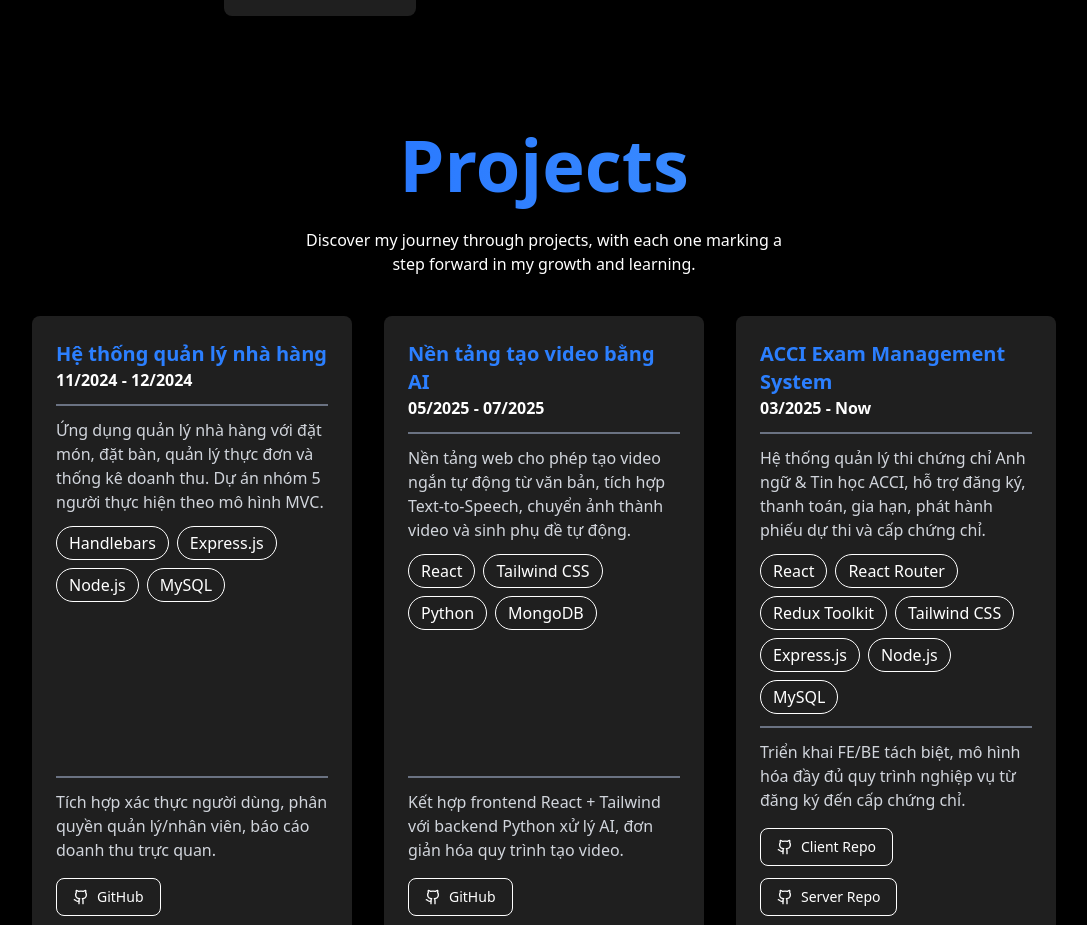
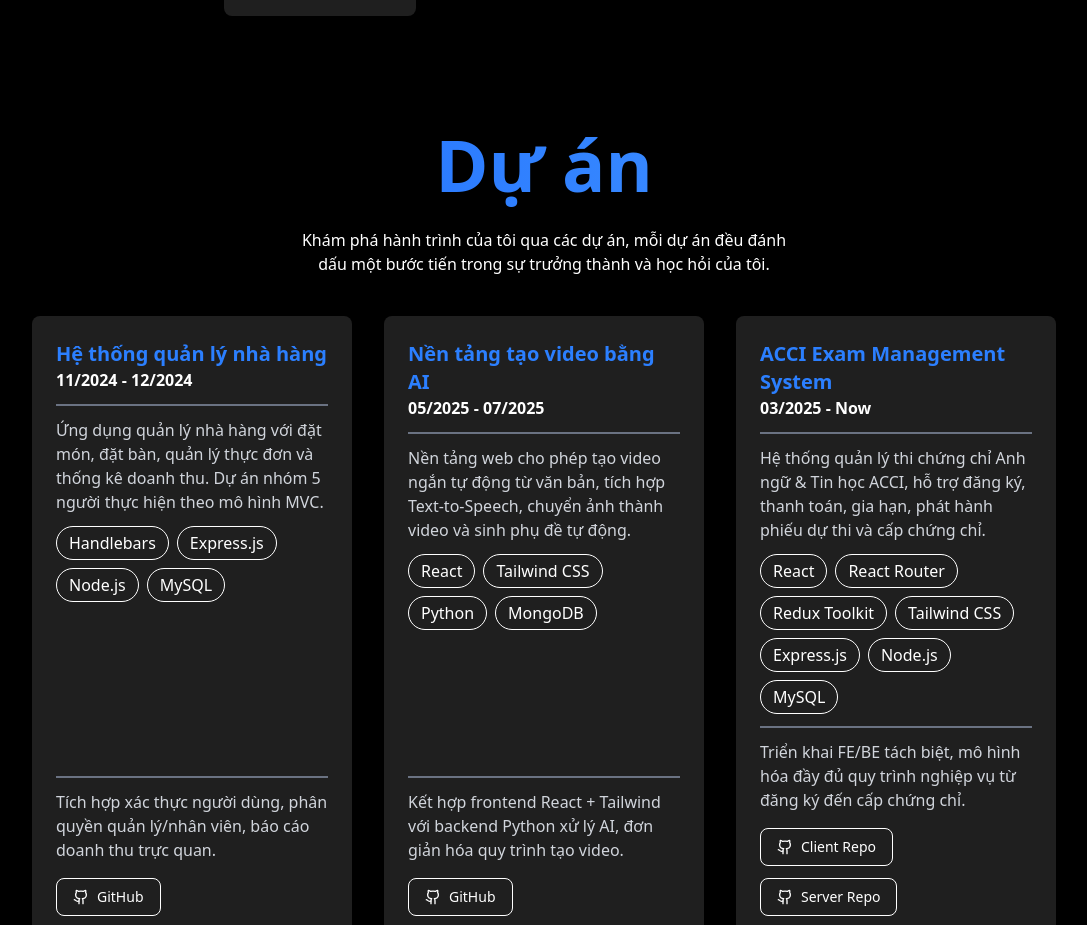
Before and after one commit to Cong-Chau/portfolio-pcc, a Next.js app: page / in a window 1280 px wide. Shown: the part 2540-3465 px from the top of the page, without its empty margins (96-1183 px from the left). Built offline with nearby package versions, Linux system fonts and the light colour scheme.

Commit message:
fix lỗi ngôn ngữ project, cập nhật ảnh preview

```diff
--- a/src/app/layout.tsx
+++ b/src/app/layout.tsx
@@ -31,10 +31,10 @@ export const metadata: Metadata = {
     siteName: "Phan Công Châu Portfolio",
     images: [
       {
-        url: "/images/preview.png",
+        url: "https://phancongchau.vercel.app/images/preview.png",
         width: 1200,
         height: 630,
-        alt: "Portfolio Preview",
+        alt: "Phan Công Châu",
       },
     ],
     locale: "vi_VN",
@@ -44,7 +44,7 @@ export const metadata: Metadata = {
     card: "summary_large_image",
     title: "Phan Công Châu - Frontend Developer",
     description: "Portfolio cá nhân của Phan Công Châu - Frontend Developer...",
-    images: ["/images/preview.png"],
+    images: ["https://phancongchau.vercel.app/images/preview.png"],
   },
 };
 
--- a/src/components/sessions/Projects.tsx
+++ b/src/components/sessions/Projects.tsx
@@ -28,11 +28,10 @@ function Projects() {
       className="w-full flex flex-col items-center justify-start gap-4 text-white my-28 scroll-mt-20 min-h-screen"
     >
       <p className="w-full pb-3 text-center font-bold text-5xl md:text-7xl bg-gradient-to-r from-blue-600 to-blue-400 bg-clip-text text-transparent">
-        Projects
+        {t("projects.header")}
       </p>
       <p className="text-center w-4/5 md:w-2/5 text-white">
-        Discover my journey through projects, with each one marking a step
-        forward in my growth and learning.
+        {t("projects.title")}
       </p>
       <div className="grid grid-cols-1 md:grid-cols-2 lg:grid-cols-3 gap-8 w-4/5 mx-auto mt-6">
         {projects.map((project, index) => (
```
Also changed, not shown: public/images/preview.png (added).
